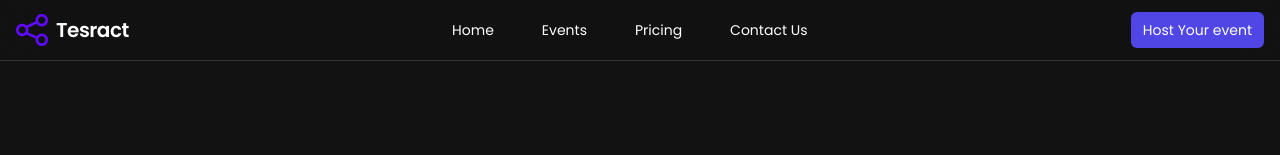
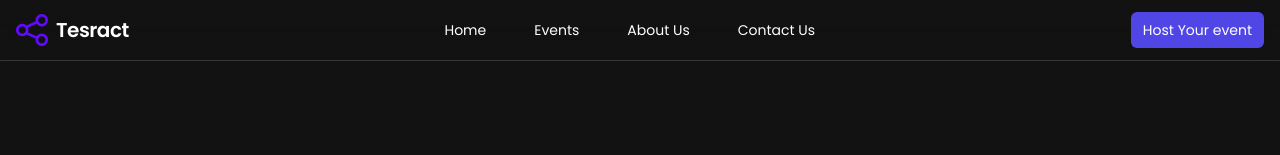
Before and after one commit to VarunHarinath/EventAura, a React (Vite) app: page / in a window 1280 px wide. Shown: the top 155 px of the page. Built offline with nearby package versions, Linux system fonts and the light colour scheme.

Commit message:
Update: on the navbar

```diff
--- a/src/components/NavBar/Navbar.jsx
+++ b/src/components/NavBar/Navbar.jsx
@@ -63,8 +63,8 @@ const Navbar = () => {
 
       {/* Mobile Drawer */}
       {mobileDrawerOpen && (
-        <div className=" top-14 inset-x-0 z-40  flex justify-center lg:hidden sticky">
-          <div className="bg-neutral-900 w-full  p-8 rounded-lg">
+        <div className="fixed inset-x-0 z-40 flex justify-center items-center  bg-opacity-50 lg:hidden">
+          <div className="bg-neutral-900 w-full max-w-md p-8 rounded-lg">
             <ul className="space-y-6 text-center text-white">
               {navItems.map((item, index) => (
                 <li key={index}>
--- a/src/constants/index.jsx
+++ b/src/constants/index.jsx
@@ -8,7 +8,7 @@ import { Lock } from "lucide-react";
 export const navItems = [
   { label: "Home", href: "/" },
   { label: "Events", href: "/events" },
-  { label: "Pricing", href: "/pricing" },
+  { label: "About Us", href: "/about-us" },
   { label: "Contact Us", href: "/Contact-Us" },
 ];
 
```
